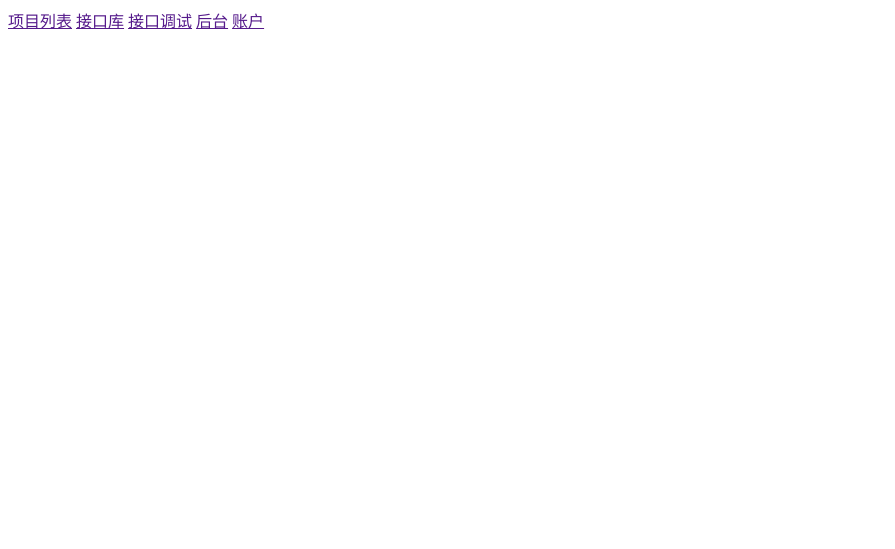
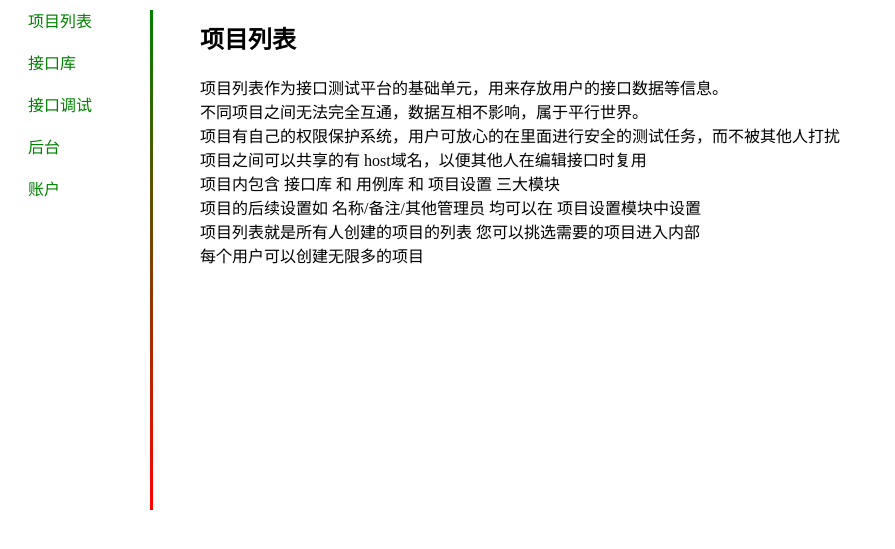
Before and after one commit to bcyzdd/auto_test, a Django app: template MyApp/templates/help.html in a window 1280 px wide. Shown: the top 549 px of the page, without its empty margins (0-895 px from the left). Run offline with Django 3.2, Linux system fonts and the light colour scheme; the template is opened without the code that fills it, so the values that code supplies are empty.

Commit message:
home，默认展示项目列表，点击其他tab展示对应内容

```diff
--- a/MyApp/templates/help.html
+++ b/MyApp/templates/help.html
@@ -3,14 +3,86 @@
 <head>
     <meta charset="UTF-8">
     <title>帮助文档</title>
+    <style>
+        a{
+            text-decoration: none;
+            color: green;
+        }
+        a:hover{
+            color: red;
+        }
+    </style>
 </head>
 <body>
-    <div>
-        <a href="">项目列表</a>
-        <a href="">接口库</a>
-        <a href="">接口调试</a>
-        <a href="">后台</a>
-        <a href="">账户</a>
+    <div style="padding-left: 20px">
+        <a href="javascript:show_help('1')">项目列表</a><br><br>
+        <a href="javascript:show_help('2')">接口库</a><br><br>
+        <a href="javascript:show_help('3')">接口调试</a><br><br>
+        <a href="javascript:show_help('4')">后台</a><br><br>
+        <a href="javascript:show_help('5')">账户</a><br><br>
     </div>
+    <div style="width: 3px;height: 500px;background: linear-gradient(to top,red,green);position: absolute;left: 150px;top: 10px;">
+        &nbsp;
+    </div>
+    <div style="position: absolute;left: 200px;top: 0px">
+        <span id="help_1">
+            <h2>项目列表</h2>
+            项目列表作为接口测试平台的基础单元，用来存放用户的接口数据等信息。<br>
+            不同项目之间无法完全互通，数据互相不影响，属于平行世界。<br>
+            项目有自己的权限保护系统，用户可放心的在里面进行安全的测试任务，而不被其他人打扰 <br>
+            项目之间可以共享的有 host域名，以便其他人在编辑接口时复用 <br>
+            项目内包含 接口库 和 用例库 和 项目设置 三大模块 <br>
+            项目的后续设置如 名称/备注/其他管理员 均可以在 项目设置模块中设置 <br>
+            项目列表就是所有人创建的项目的列表 您可以挑选需要的项目进入内部 <br>
+            每个用户可以创建无限多的项目 <br>
+        </span>
+
+        <span id="help_2" style="display: none">
+            <h2>接口库</h2>
+            接口库作为项目内的第一个子模块，主要用来存放用户的接口数据 <br>
+            接口库中 可以对接口进行增删改查 <br>
+            接口库中 可以对接口进行自动健壮性测试 <br>
+            接口库中 可以如postman一样调试接口 <br>
+            接口库中 可以设置项目内的公共请求头/域名 作为全局变量 <br>
+            您可以在后续的用例库 中直接套用接口库中的接口 <br>
+        </span>
+
+        <span id="help_3" style="display: none">
+            <h2>接口调试</h2>
+            接口调试模块 是一个临时的类似postman的接口调试 <br>
+            您可以不必先新建项目/进入项目/新增接口 来进行调试 <br>
+            直接就开始使用，并且会保留您的请求记录，可以随时回放 <br>
+            对于想复用的接口，您可以保存到您已有的项目中 <br>
+        </span>
+
+        <span id="help_4" style="display: none">
+            <h2>后台</h2>
+            后台包括我们的用户管理/数据管理 <br>
+            只有管理员可以登陆，申请管理员请联系 开发者    <br>
+        </span>
+
+
+        <span id="help_5" style="display: none">
+            <h2>账户</h2>
+             进入登陆页面，输入用户名/密码，点击注册 按钮即可注册成功 <br>
+            注册成功后，直接点击登陆按钮即可登陆成功 <br>
+            如果遇到任何登陆问题，请联系管理员 或在首页进行吐槽(当然你也进不去首页～) <br>
+        </span>
+
+
+    </div>
+
+    <script>
+        function show_help(which_id) {
+            {# 第一步：隐藏右侧所有文案 #}
+            document.getElementById('help_1').style.display='none';
+            document.getElementById('help_2').style.display='none';
+            document.getElementById('help_3').style.display='none';
+            document.getElementById('help_4').style.display='none';
+            document.getElementById('help_5').style.display='none';
+            {# 第二步：把which_id的span文案显示出来 #}
+            document.getElementById('help_'+which_id).style.display='block';
+        }
+    </script>
 </body>
 </html>
```
